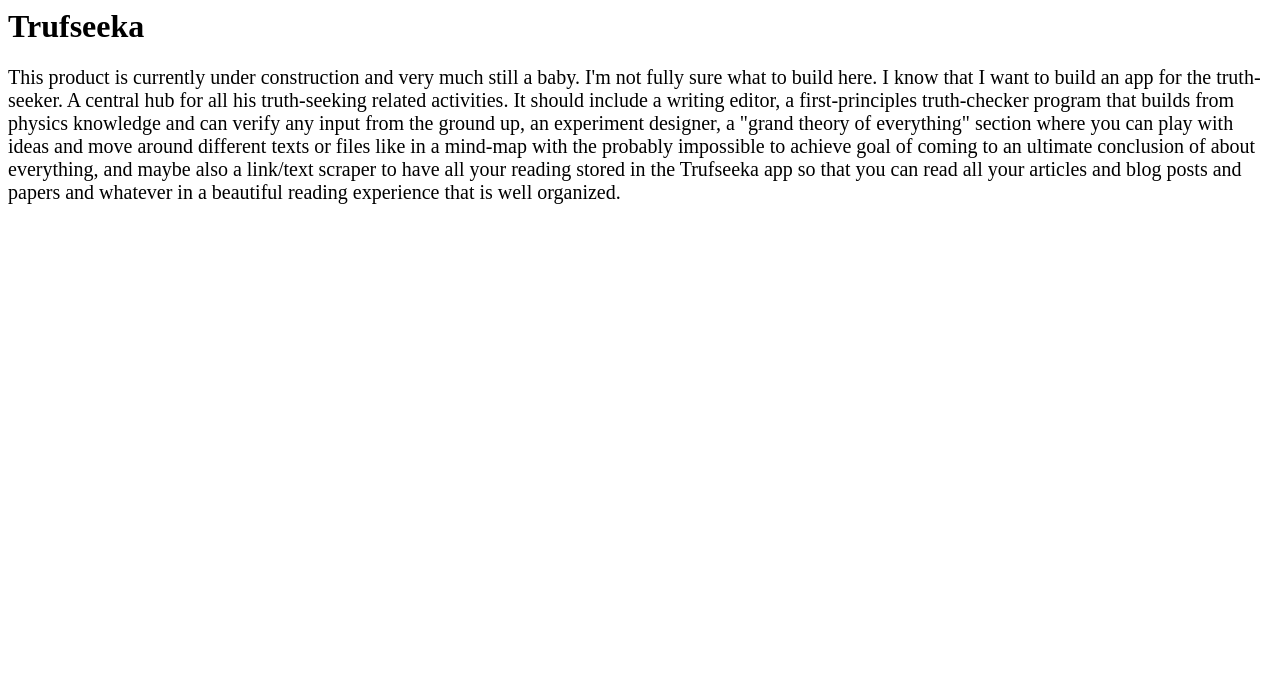
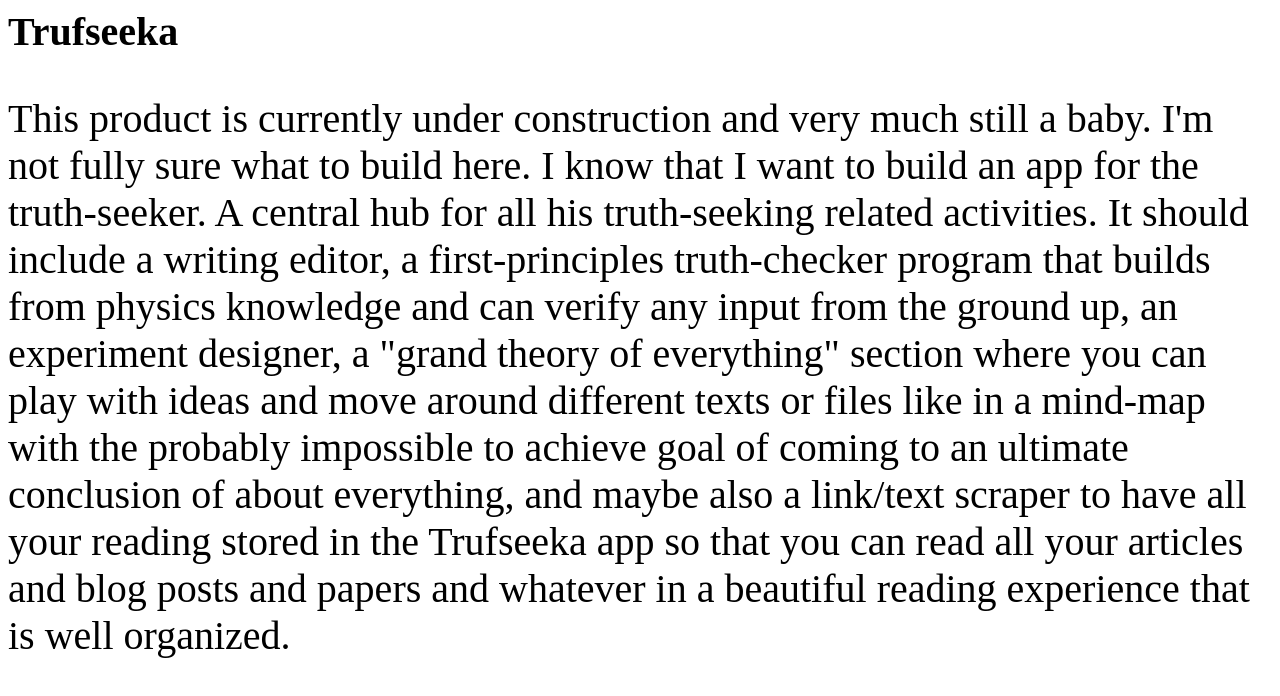
Before and after one commit to Trufseeka/trufseeka, a plain HTML site: page index.html in a window 1280 px wide. Drawn offline with Linux system fonts and the light colour scheme.

Commit message:
Update heading and paragraph font sizes in index.html

```diff
--- a/index.html
+++ b/index.html
@@ -2,8 +2,8 @@
   <title>Trufseeka</title>
   <body>
 
-   <h1>Trufseeka</h1>
-    <p style="font-size: 20px;">This product is currently under construction and very much still a baby. I'm not fully sure what to build here. I know that I want to build an app for the truth-seeker. A central hub for all his truth-seeking related activities. It should include a writing editor, a first-principles truth-checker program that builds from physics knowledge and can verify any input from the ground up, an experiment designer, a "grand theory of everything" section where you can play with ideas and move around different texts or files like in a mind-map with the probably impossible to achieve goal of coming to an ultimate conclusion of about everything, and maybe also a link/text scraper to have all your reading stored in the Trufseeka app so that you can read all your articles and blog posts and papers and whatever in a beautiful reading experience that is well organized.</p>
+   <h1 style="font-size: 40px;">Trufseeka</h1>
+    <p style="font-size: 40px;">This product is currently under construction and very much still a baby. I'm not fully sure what to build here. I know that I want to build an app for the truth-seeker. A central hub for all his truth-seeking related activities. It should include a writing editor, a first-principles truth-checker program that builds from physics knowledge and can verify any input from the ground up, an experiment designer, a "grand theory of everything" section where you can play with ideas and move around different texts or files like in a mind-map with the probably impossible to achieve goal of coming to an ultimate conclusion of about everything, and maybe also a link/text scraper to have all your reading stored in the Trufseeka app so that you can read all your articles and blog posts and papers and whatever in a beautiful reading experience that is well organized.</p>
 
   </body>
 </html>
```
